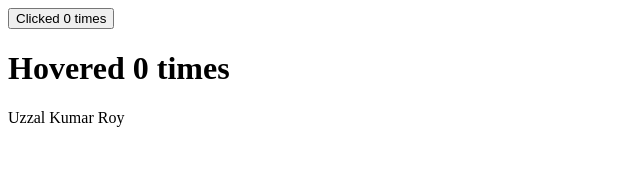
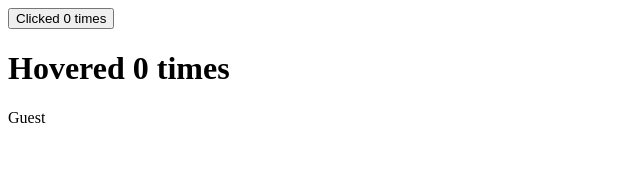
Before and after one commit to uzzal71/think-a-react-way, a React (Vite) app: page / in a window 1280 px wide. Shown: the top 177 px of the page, without its empty margins (0-640 px from the left). Built offline with nearby package versions, Linux system fonts and the light colour scheme.

Commit message:
React Render Props

```diff
--- a/src/App.jsx
+++ b/src/App.jsx
@@ -7,7 +7,7 @@ function App() {
     <div>
       <ClickCounter/>
       <HoverCounter/>
-      <User name={() => "Uzzal Kumar Roy"}/>
+      <User name={(isLoggedIn) => isLoggedIn ? "Uzzal Kumar Roy" : "Guest"}/>
     </div>
   );
 }
--- a/src/components/counter/HOC/User.jsx
+++ b/src/components/counter/HOC/User.jsx
@@ -1,5 +1,5 @@
 const User = ({ name }) => {
-    return name();
+    return name(false);
 };
 
 export default User;
```
